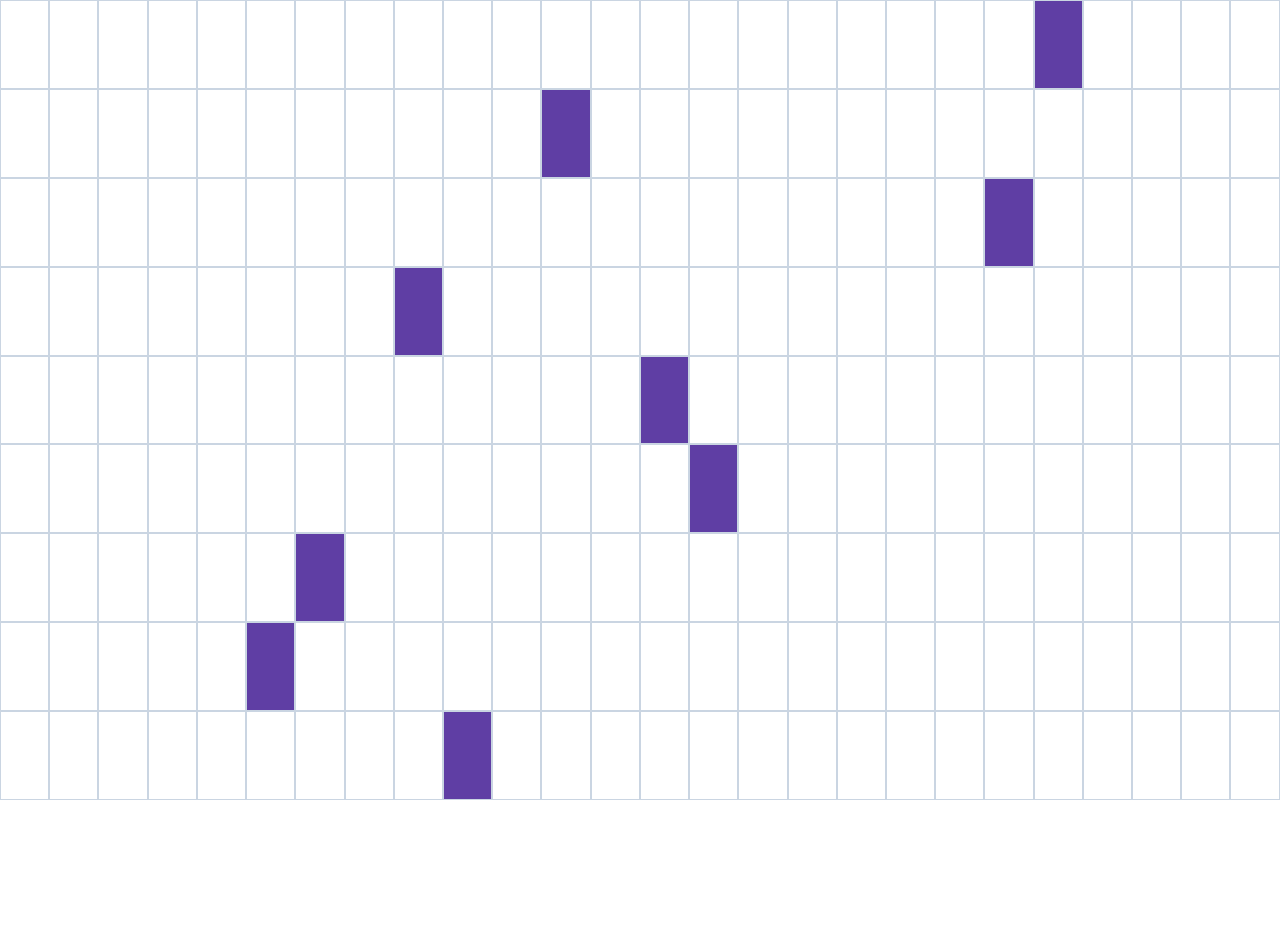
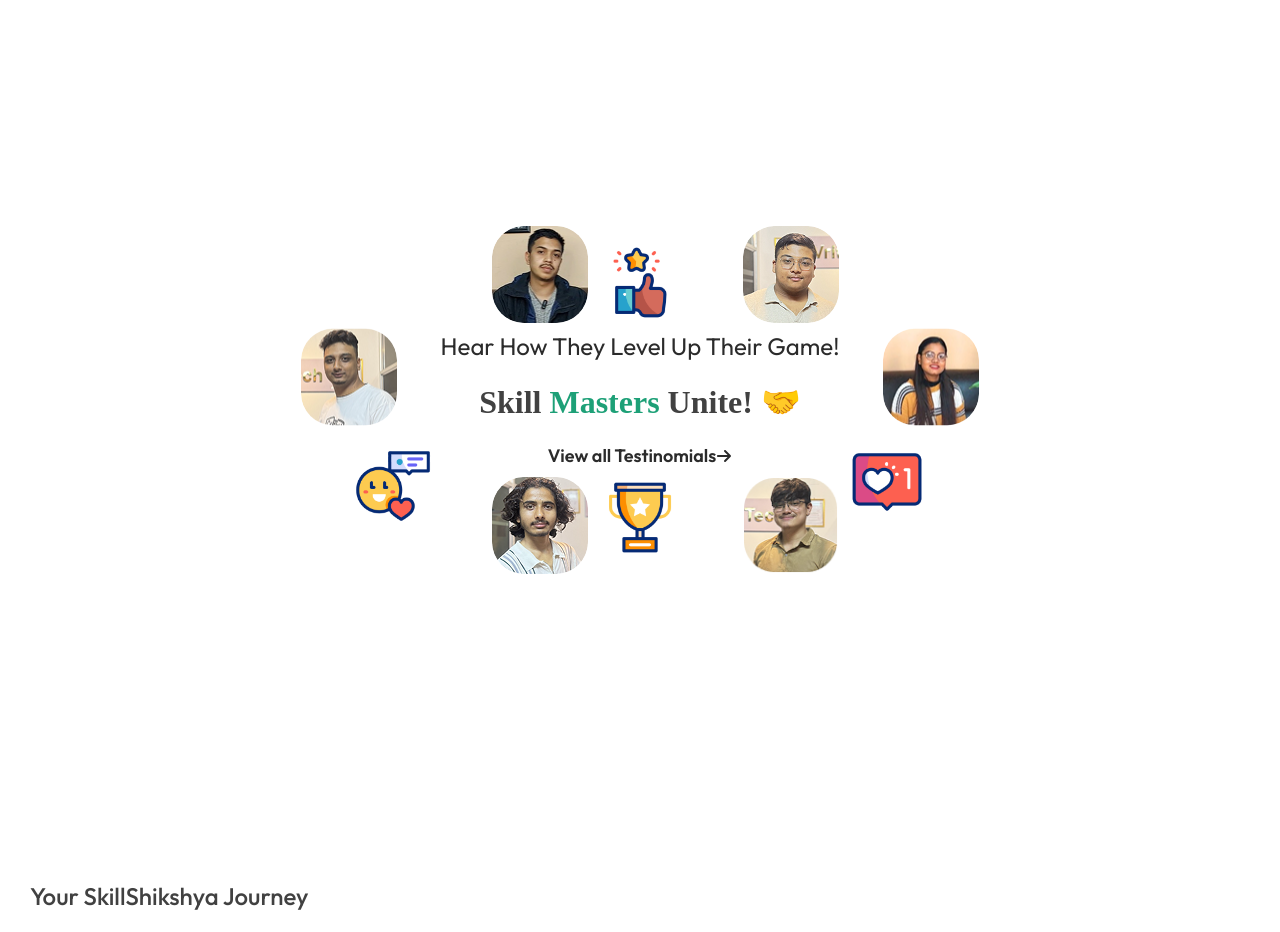
Before and after one commit to Prashanna21/vrit-intern-task, a React (Vite) app: page / in a window 1280 px wide. Shown: the top 932 px of the page. Before the commit the page ends 800 px from the top, so only its background shows below. Built offline with nearby package versions, Linux system fonts and the light colour scheme.

Commit message:
again unused removed

```diff
--- a/src/App.tsx
+++ b/src/App.tsx
@@ -1,4 +1,3 @@
-import { useState } from 'react'
 import './App.css'
 import SectionOne from './pages/SectionOne'
 import TaskTwo from './pages/TaskTwo'
@@ -9,8 +8,8 @@ function App() {
   return (
     <>
       <div className=''>
-        {/* <SectionOne /> */}
-        {/* <TaskTwo /> */}
+      <SectionOne />
+       <TaskTwo />
         <TaskLast/>
       </div>
     </>
--- a/src/components/TaskTwoSlidableContainer.tsx
+++ b/src/components/TaskTwoSlidableContainer.tsx
@@ -5,10 +5,8 @@ import type {  TaskTwoSliderContainerProps } from '../types/types';
 
 
 const TaskTwoSlidableContainer = ({
-    className,
     children,
     bgImg,
-    inside,
     onNext,
     onPrev
 }: TaskTwoSliderContainerProps) => {
```
